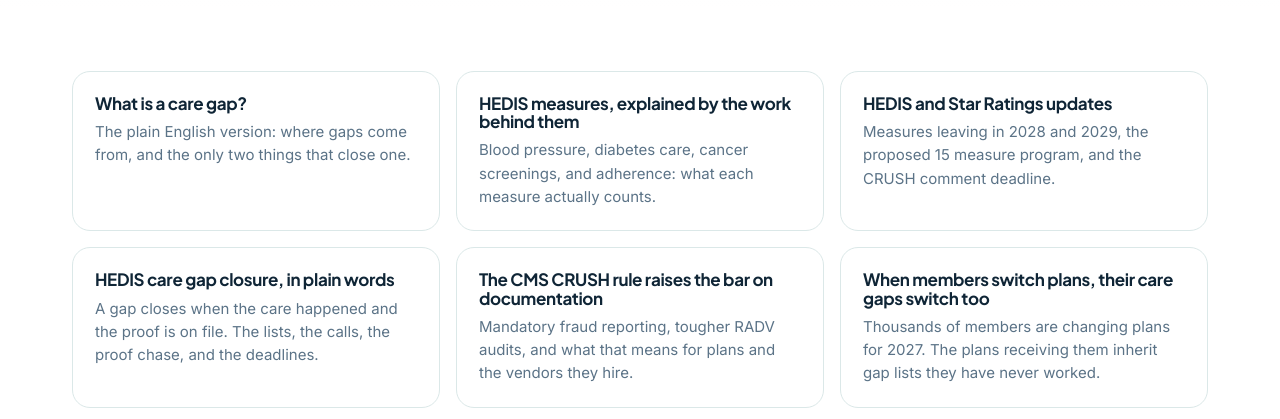
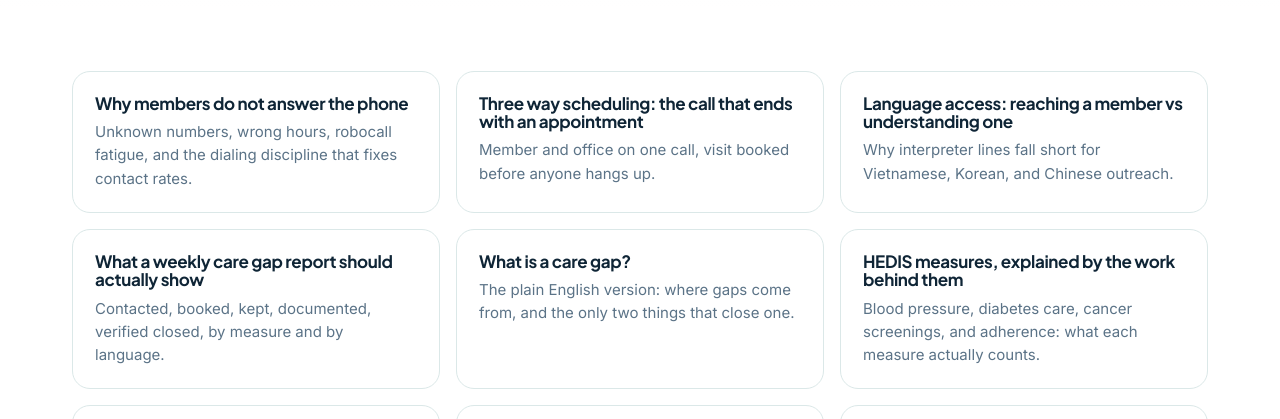
Before and after one commit to ttruong0101/caregap-connect-website, a plain HTML site: page insights.html in a window 1280 px wide. Shown: the part 309-728 px from the top of the page. Drawn offline with Linux system fonts and the light colour scheme.

Commit message:
Update insights.html

```diff
--- a/insights.html
+++ b/insights.html
@@ -303,6 +303,11 @@
   <div class="wrap">
 
 <div class="serve-grid">
+  <a class="serve-card card-link" href="why-members-do-not-answer.html"><h3>Why members do not answer the phone</h3><p>Unknown numbers, wrong hours, robocall fatigue, and the dialing discipline that fixes contact rates.</p></a>
+  <a class="serve-card card-link" href="three-way-appointment-scheduling.html"><h3>Three way scheduling: the call that ends with an appointment</h3><p>Member and office on one call, visit booked before anyone hangs up.</p></a>
+  <a class="serve-card card-link" href="language-access-member-outreach.html"><h3>Language access: reaching a member vs understanding one</h3><p>Why interpreter lines fall short for Vietnamese, Korean, and Chinese outreach.</p></a>
+  <a class="serve-card card-link" href="weekly-care-gap-report.html"><h3>What a weekly care gap report should actually show</h3><p>Contacted, booked, kept, documented, verified closed, by measure and by language.</p></a>
+
   <a class="serve-card card-link" href="what-is-a-care-gap.html"><h3>What is a care gap?</h3><p>The plain English version: where gaps come from, and the only two things that close one.</p></a>
   <a class="serve-card card-link" href="hedis-measures-explained.html"><h3>HEDIS measures, explained by the work behind them</h3><p>Blood pressure, diabetes care, cancer screenings, and adherence: what each measure actually counts.</p></a>
   <a class="serve-card card-link" href="hedis-star-ratings-updates-2027.html"><h3>HEDIS and Star Ratings updates</h3><p>Measures leaving in 2028 and 2029, the proposed 15 measure program, and the CRUSH comment deadline.</p></a>
```
